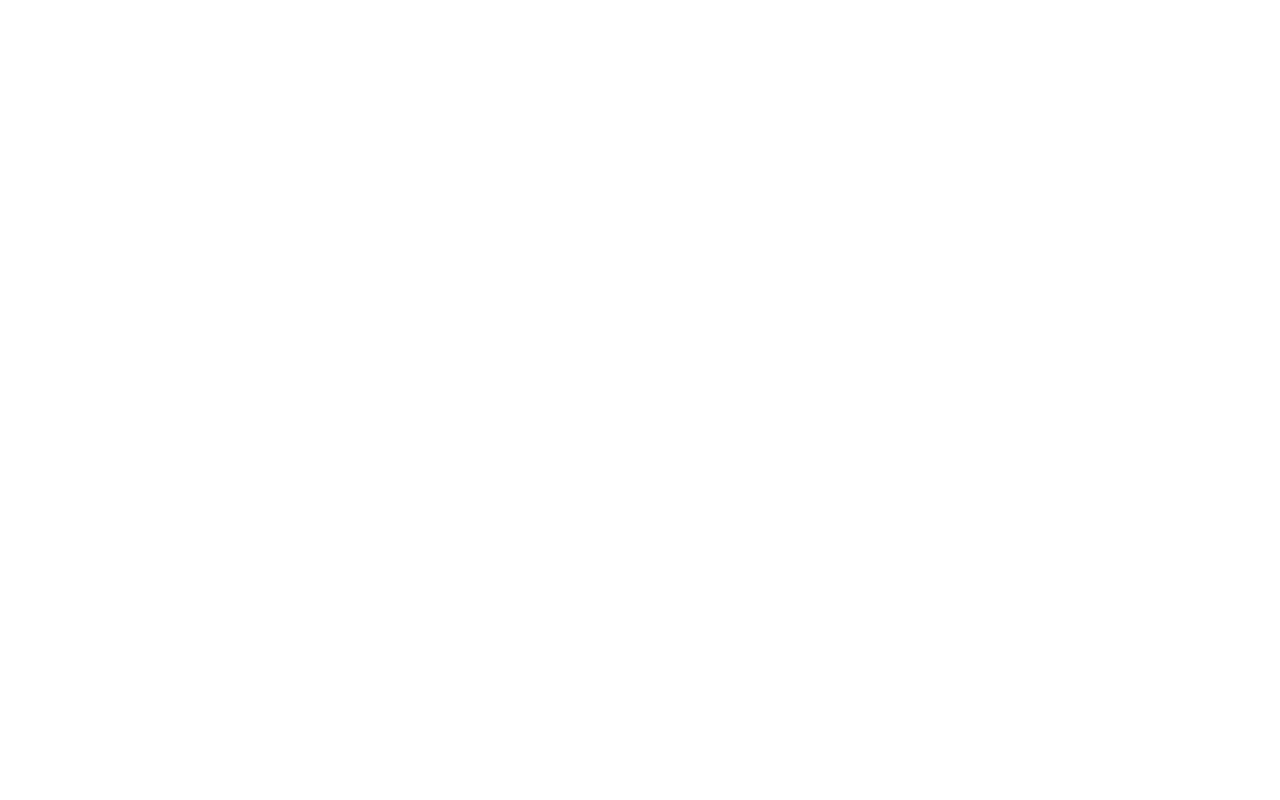
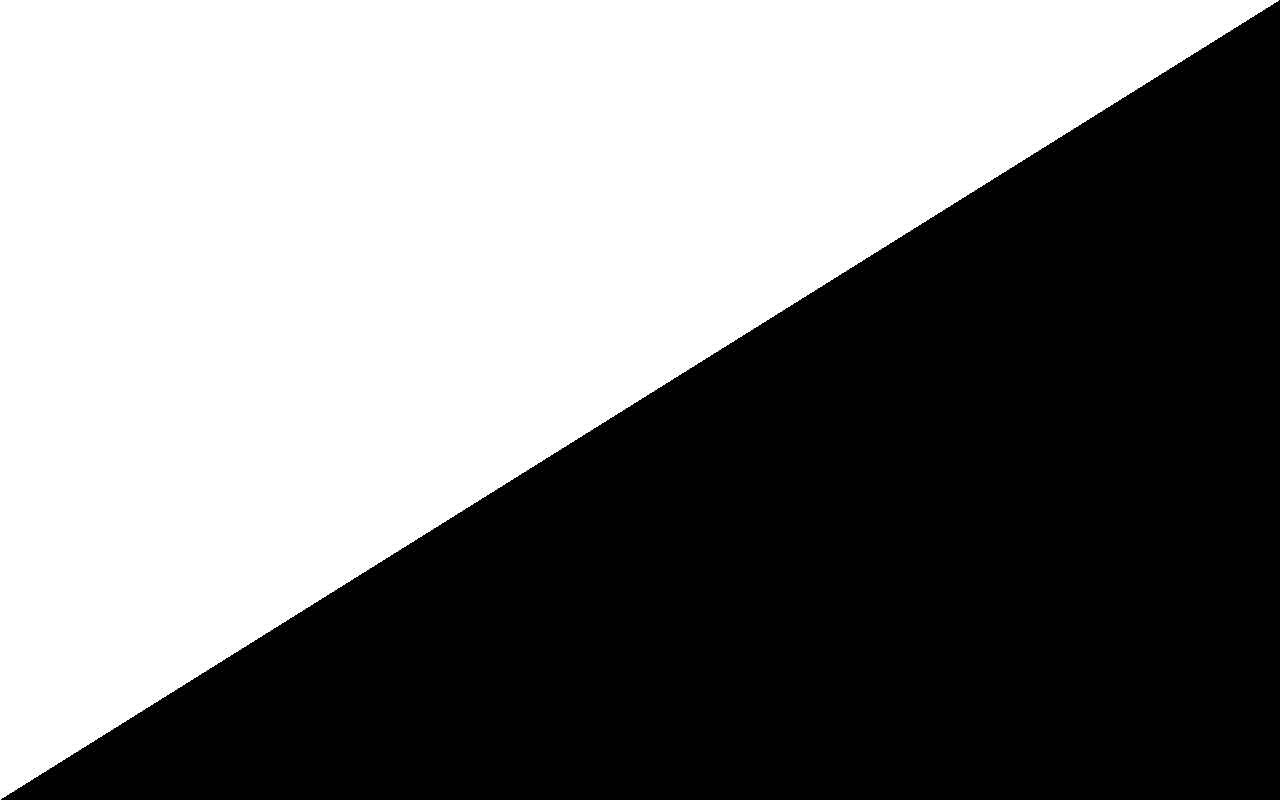
Before and after one commit to carsin/carsin.github.io, a plain HTML site: page index.html in a window 1280 px wide. Drawn offline with nearby package versions, Linux system fonts and the light colour scheme.

Commit message:
css: two tone background

```diff
--- a/index.html
+++ b/index.html
@@ -23,8 +23,12 @@
 
         gtag('config', 'UA-93097801-5');
     </script>
+    <link rel="stylesheet" href="styles/index.css">
 </head>
 <body>
+    <div id="main">
+
+    </div>
 
     <script src="https://ajax.googleapis.com/ajax/libs/jquery/3.2.1/jquery.min.js"></script>
     <script>
--- /dev/null
+++ b/styles/index.css
@@ -0,0 +1,14 @@
+html, body {
+    height: 100vh;
+    width: 100vw;
+    margin: 0;
+    padding: 0;
+}
+
+#main {
+    margin: 0;
+    padding: 0;
+    height: 100%;
+    width: 100%;
+    background-image: linear-gradient(to left top, #000 50%, #fff 50%);
+}
```
